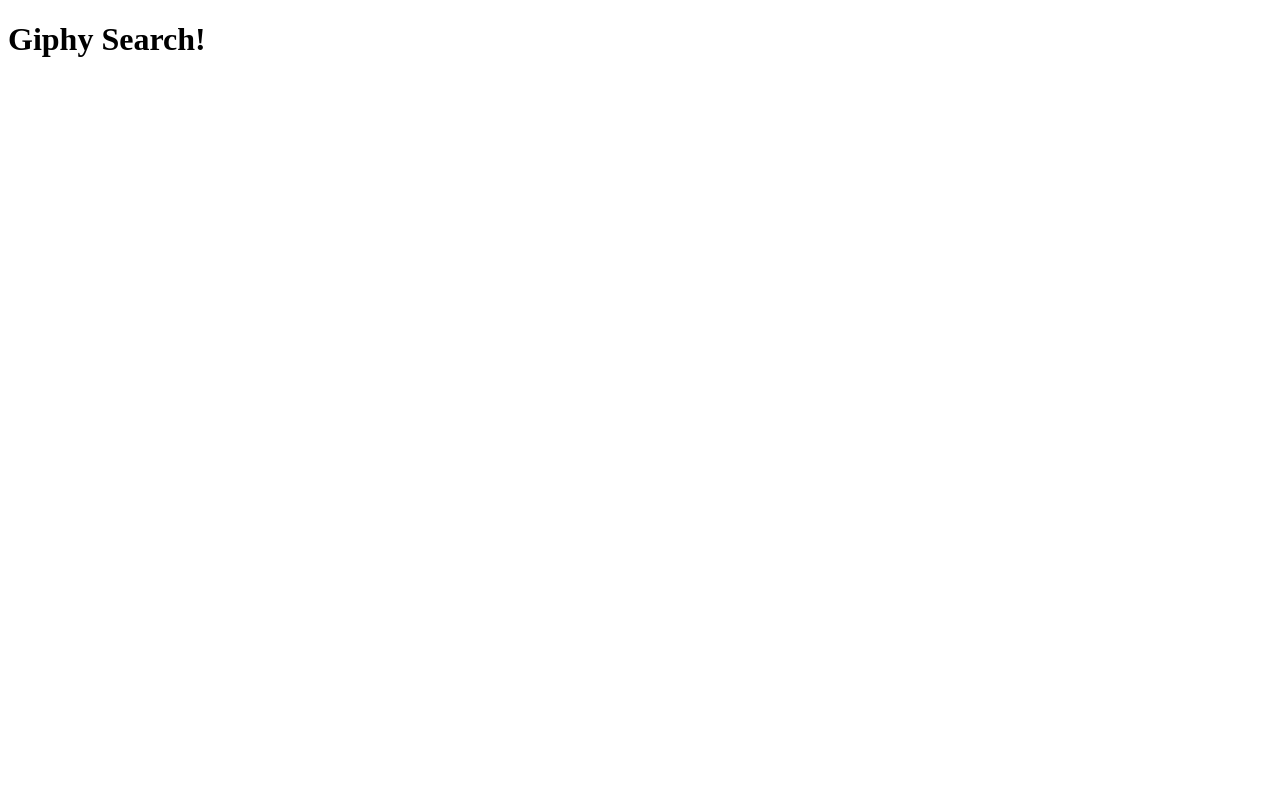
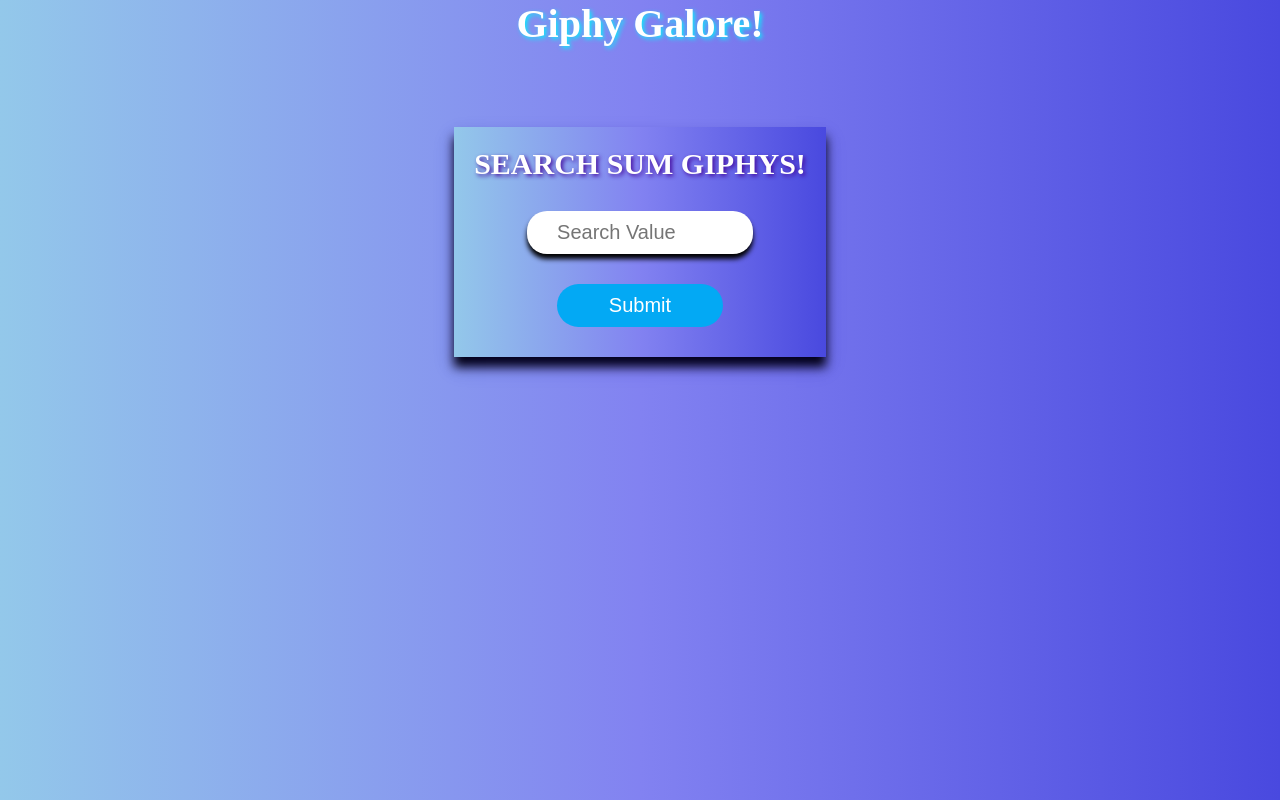
Before and after one commit to drewhoek/group-giphy-saga-project, a React (Create React App) app: page /form in a window 1280 px wide. Built offline with nearby package versions, Linux system fonts and the light colour scheme.

Commit message:
Favorites functionality done

```diff
--- /dev/null
+++ b/src/components/App/App.css
@@ -0,0 +1,26 @@
+* {
+    margin: 0;
+    padding: 0;
+}
+
+body {
+    background: linear-gradient(to right, #93c8ea, #8282f1, #4949df);
+
+
+}
+
+.app {
+    background: linear-gradient(to right, #93c8ea, #8282f1, #4949df);
+    height:100vh;
+    display: flex;
+    flex-direction: column;
+    align-items: center;
+}
+
+.app-title {
+color: white ;
+padding-bottom: 2em;
+text-align: center;
+font-size: 40px;
+text-shadow: 2px 2px 4px rgb(12, 235, 251);
+}
--- a/src/components/App/App.js
+++ b/src/components/App/App.js
@@ -3,18 +3,14 @@
 import FavoriteGif from '../FavoriteGif/FavoriteGif';
 import { HashRouter as Router, Route } from 'react-router-dom';
 import SearchForm from '../SearchForm/SearchForm';
+import './App.css';
 
 function App(props) {
   return (
-    <div>
-      <h1>Giphy Search!</h1>
+    <div className='app'>
+      <h1 className='app-title'>Giphy Galore!</h1>
       <Router>
-
-        {/* <Route path="/giflist">
-
-        </Route> */}
-
-        <Route path='/form'>
+        <Route path='/' exact>
           <SearchForm />
           <GifList />
         </Route>
--- a/src/components/FavoriteGif/FavoriteGif.jsx
+++ b/src/components/FavoriteGif/FavoriteGif.jsx
@@ -2,18 +2,21 @@
 import { useDispatch } from "react-redux";
 import { useSelector } from "react-redux";
 function FavoriteGif() {
-	const fav = useSelector((store) => store.favorites);
+	const favorites = useSelector((store) => store.favorites);
+	console.log(favorites);
 	const dispatch = useDispatch();
 	useEffect(() => {
-		dispatch({ type: "SET_FAVORITES" });
-		dispatch({ type: "ADD_FAVORITE" });
-	});
+		dispatch({ type: "GET_FAVORITES" });
+	}, []);
 	return (
-		<div>
-			{fav.map((index) => (
-				<img key={index} gif={gif} src={gif.images?.original?.url} />
-			))}
-		</div>
+		<>
+			<h2>Our Favorites</h2>
+			<div>
+				{favorites.map((favorite, index) => (
+					<img key={index} src={favorite.url} />
+				))}
+			</div>
+		</>
 	);
 }
 
--- a/src/components/GifList/GifList.jsx
+++ b/src/components/GifList/GifList.jsx
@@ -1,20 +1,28 @@
 import { useSelector, useDispatch } from "react-redux";
+import "./Giflist.css";
 
 function GifList() {
 	const gifs = useSelector((store) => store.gifReducer);
+	const dispatch = useDispatch();
 
-	const dispatch = useDispatch();
 	return (
 		<div className="gif-list">
 			{gifs.map((gif, index) => (
 				<>
-					<img key={index} gif={gif} src={gif.images?.original?.url} />
+					<img key={index} src={gif.images?.original?.url} />
+					<br />
+					<br />
+					<br />
 					<button
+						className="favorite-button"
 						id="fav-button"
 						onClick={() =>
 							dispatch({
 								type: "ADD_FAVORITE",
-								payload: { name: gif.title, url: gif.images?.original?.url },
+								payload: {
+									name: gif.title,
+									url: gif.images?.original?.url,
+								},
 							})
 						}
 					>
--- /dev/null
+++ b/src/components/GifList/Giflist.css
@@ -0,0 +1,11 @@
+.favorite-button {
+    width: 15%;
+    padding: 10px;
+    margin: 50px;
+    border-radius: 25px;
+    background-color: #f40303;
+    color: white;
+    font-size: 20px;
+    cursor: pointer;
+    border: none;
+}
--- /dev/null
+++ b/src/components/SearchForm/SearchForm.css
@@ -0,0 +1,50 @@
+.search-form {
+background: linear-gradient(to right, #93c8ea, #8282f1, #4949df);
+padding: 20px;
+box-shadow: 0px 10px 20px rgba(22, 3, 196, 0.19), 0px 10px 10px rgba(0, 0, 0, 2);
+display: flex;
+flex-direction: column;
+align-items: center;
+justify-content: center;
+
+}
+
+
+.search-title {
+color: white ;
+padding-bottom: 1em;
+text-align: center;
+font-size: 30px;
+text-shadow: 2px 2px 4px rgb(68, 9, 156);
+}
+
+.input {
+
+    background: white;
+    border: none;
+    border-radius: 20px;
+    padding: 10px 30px;
+    font-size: 20px;
+    box-shadow: 0px 5px 5px ;
+    width: 50%;
+    margin-bottom: 20px;
+    outline: none;
+}
+
+
+.submit-button {
+    width: 50%;
+    padding: 10px;
+    margin: 10px;
+    border-radius: 25px;
+    background-color: #03a9f4;
+    color: white;
+    font-size: 20px;
+    cursor: pointer;
+    border: none;
+}
+
+button:hover {
+
+    background-color: #4949df;
+}
--- a/src/components/SearchForm/SearchForm.jsx
+++ b/src/components/SearchForm/SearchForm.jsx
@@ -1,5 +1,6 @@
 import { useState } from "react";
 import { useDispatch } from "react-redux";
+import "./SearchForm.css";
 
 function SearchForm() {
 	const [search, setSearch] = useState("");
@@ -19,16 +20,19 @@
 		setSearch("");
 	};
 	return (
-		<div>
-			<h2>HELLO</h2>
+		<div className="search-form">
+			<h2 className="search-title">SEARCH SUM GIPHYS!</h2>
 			<input
+				className="input"
 				onChange={(event) => {
 					setSearch(event.target.value);
 				}}
 				placeholder="Search Value"
 				value={search}
 			></input>
-			<button onClick={() => handleSubmit()}>Submit</button>
+			<button className="submit-button" onClick={() => handleSubmit()}>
+				Submit
+			</button>
 		</div>
 	);
 }
--- a/src/index.js
+++ b/src/index.js
@@ -11,11 +11,12 @@
 const middleWareSaga = createSagaMiddleware();
 
 function* rootSaga() {
-    yield takeEvery("SET_FAVORITES", getFavorites);
+    yield takeEvery("GET_FAVORITES", getFavorites);
     yield takeEvery("GET_CATEGORIES", getCategories);
     yield takeEvery("SEARCH_GIF", gifForm);
     yield takeEvery("ADD_FAVORITE", addFavorite);
 }
+
 function* getCategories(action) {
     try {
         const results = yield axios.get("/api/category");
@@ -29,6 +30,7 @@
 }
 
 function* gifForm(action) {
+    console.log('in gifForm', action);
     try {
         console.log("this is the action", action);
         const response = yield axios.post(`/api/search`, { data: action.payload });
@@ -41,10 +43,12 @@
     }
 }
 
+
 function* getFavorites(action) {
     try {
         const response = yield axios.get("/api/favorite");
-        yield put({ type: "SET_FAVORITES", payload: response.data });
+        yield put({ type: "FETCH_FAVORITES", payload: response.data });
+        console.log('response in getfavorites', response.data);
     } catch (error) {
         console.log("error in getFavorites", error);
     }
@@ -55,13 +59,13 @@
         name: action.payload.name,
         url: action.payload.url
     };
-
     console.log(newFavorite);
     try {
         console.log("this is the action", action);
         yield axios.post(`/api/favorite`, newFavorite);
         yield put({
-            type: "GET_FAVORITES",
+            type: "SET_FAVORITES",
+            payload: newFavorite
         });
     } catch (err) {
         console.log("ERROR IN ", err);
@@ -69,7 +73,7 @@
 }
 
 function categoryReducer(state = [], action) {
-    if (action.type === "GET_CATEGORIES") {
+    if (action.type === "SET_CATEGORIES") {
         return action.payload;
     }
     return state;
@@ -83,11 +87,16 @@
 }
 
 function favoriteReducer(state = [], action) {
-    if (action.type === "GET_FAVORITES") {
-        return action.payload;
+    switch (action.type) {
+        case "FETCH_FAVORITES":
+            return action.payload;
+        case "SET_FAVORITES":
+            return [...state, action.payload];
+        default:
+            return state;
     }
-    return state;
 }
+
 
 const store = createStore(
     combineReducers({
```
Also changed, not shown: 2 other files (tests, documents, lock files or other folders).
